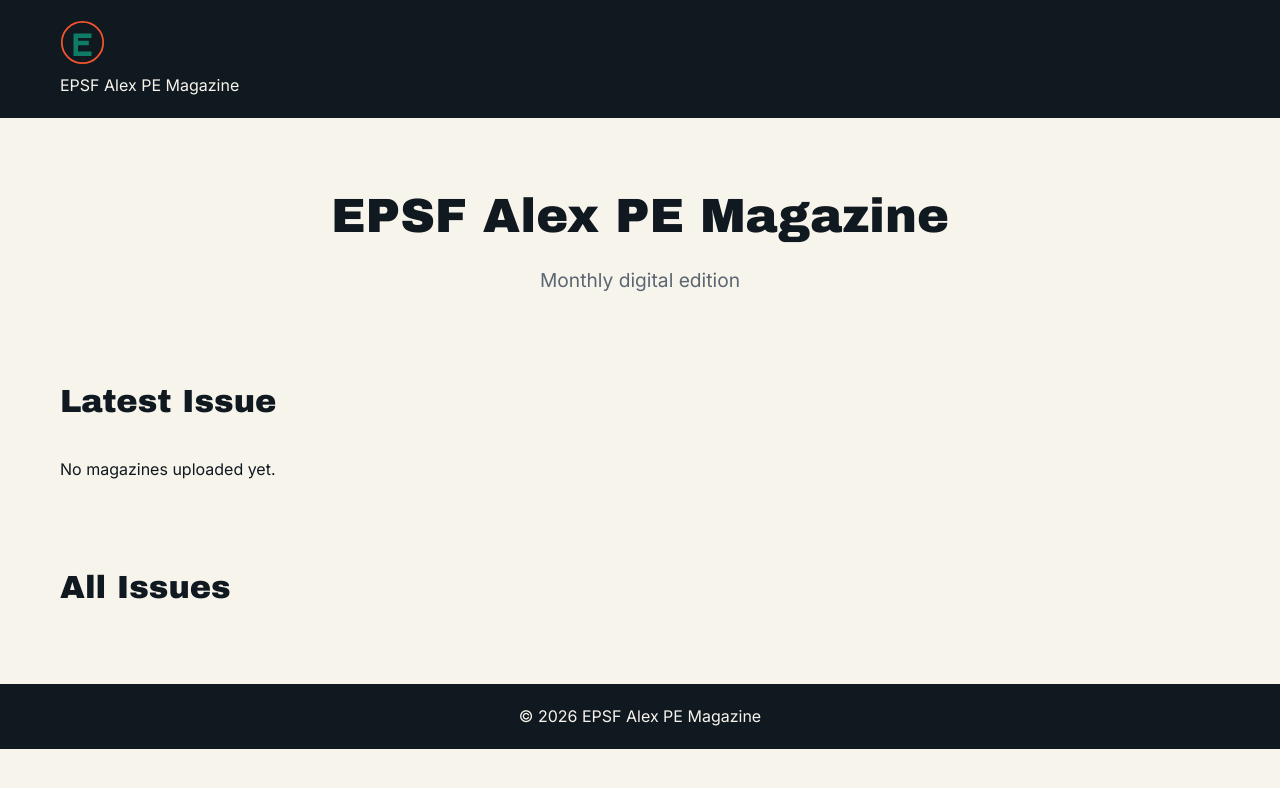
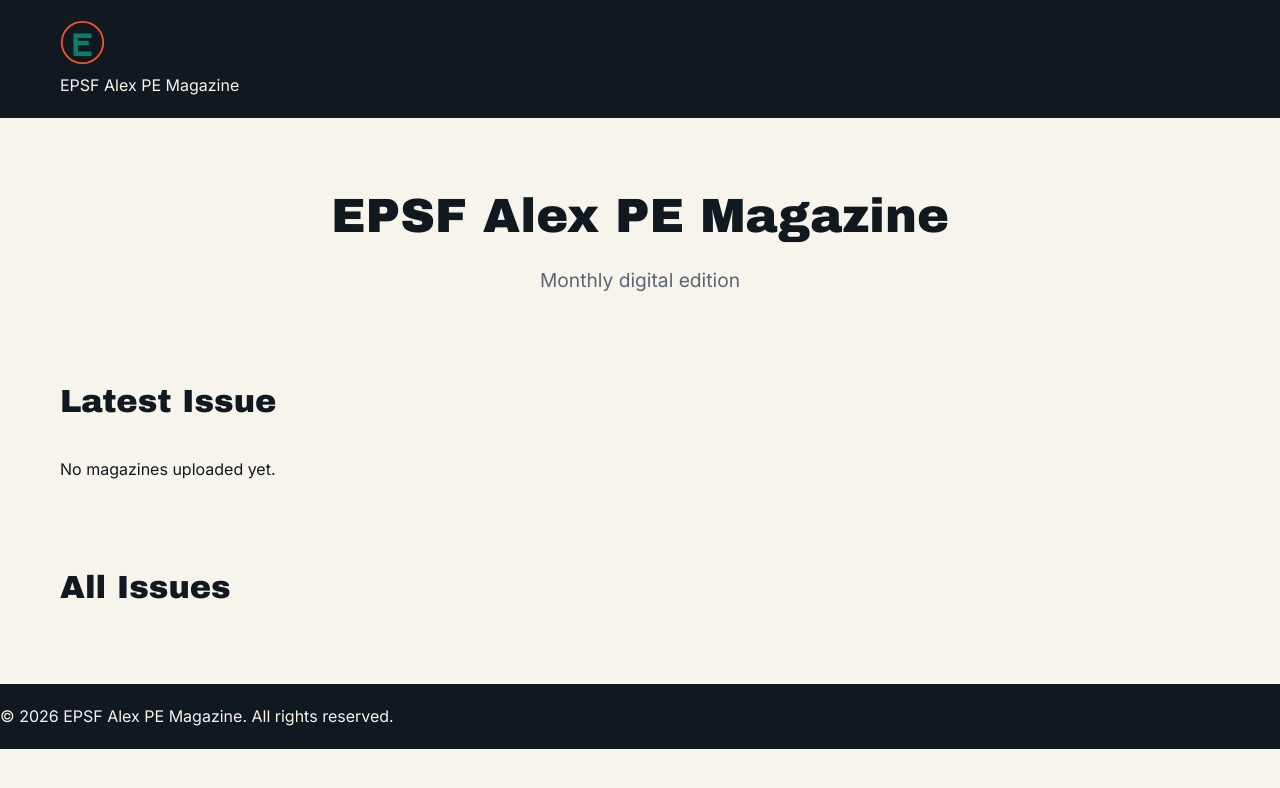
Before and after one commit to Hunterthief/EPSF-Alex_Magazine, a Jekyll site: the page built from index.html, in a window 1280 px wide. Shown: the top 788 px of the page. Built offline with Jekyll 4.4.1, drawn with Linux system fonts in a browser that asks for light colours.

Commit message:
Modify footer structure and copyright message
Updated footer content and changed class name.

```diff
--- a/_includes/footer.html
+++ b/_includes/footer.html
@@ -1,5 +1,5 @@
 <footer>
-  <div class="nav">
-    <p>&copy; {{ site.time | date: '%Y' }} EPSF Alex PE Magazine</p>
+  <div class="footer-content">
+    <p>&copy; {{ site.time | date: '%Y' }} EPSF Alex PE Magazine. All rights reserved.</p>
   </div>
 </footer>
```
